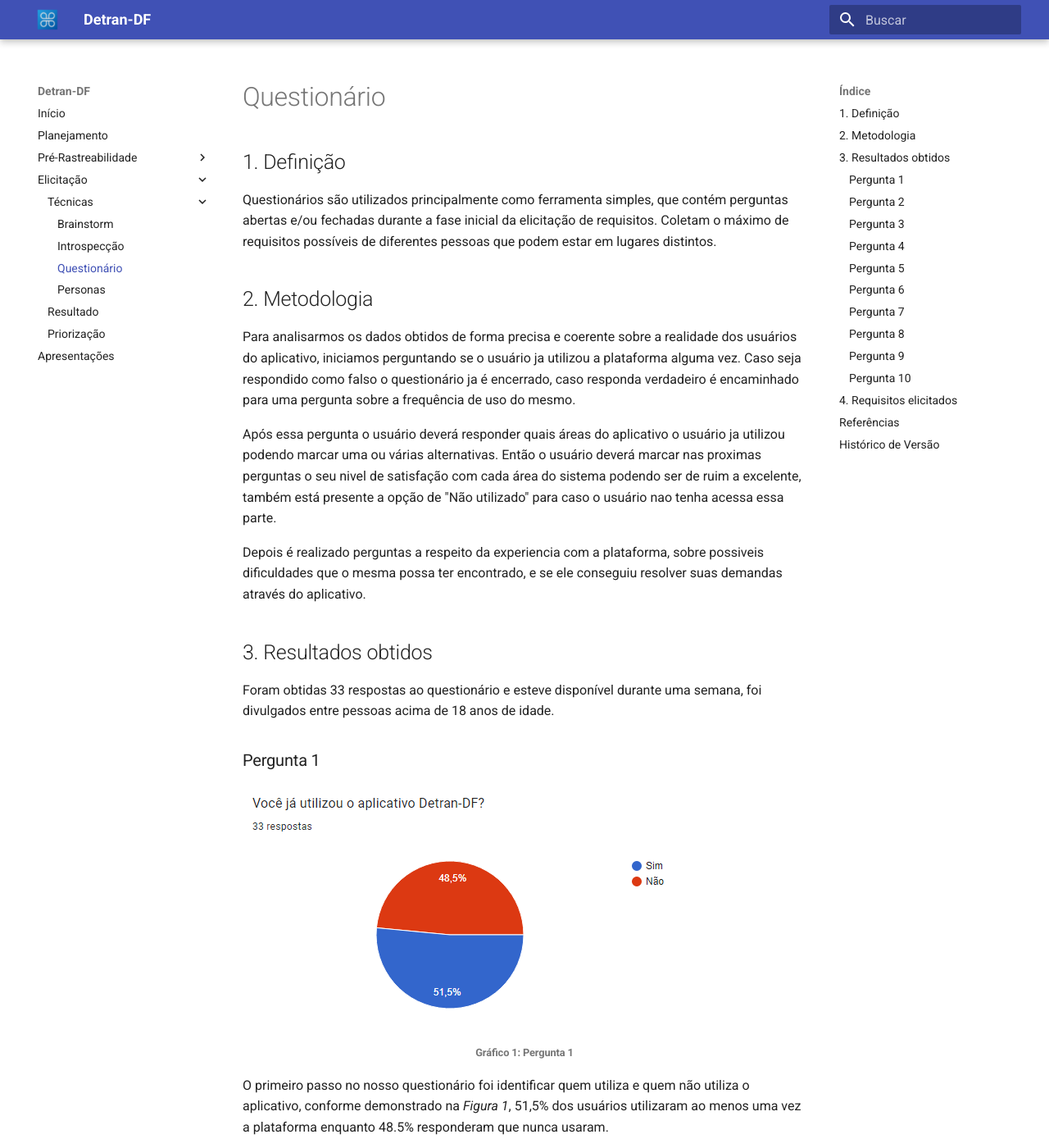
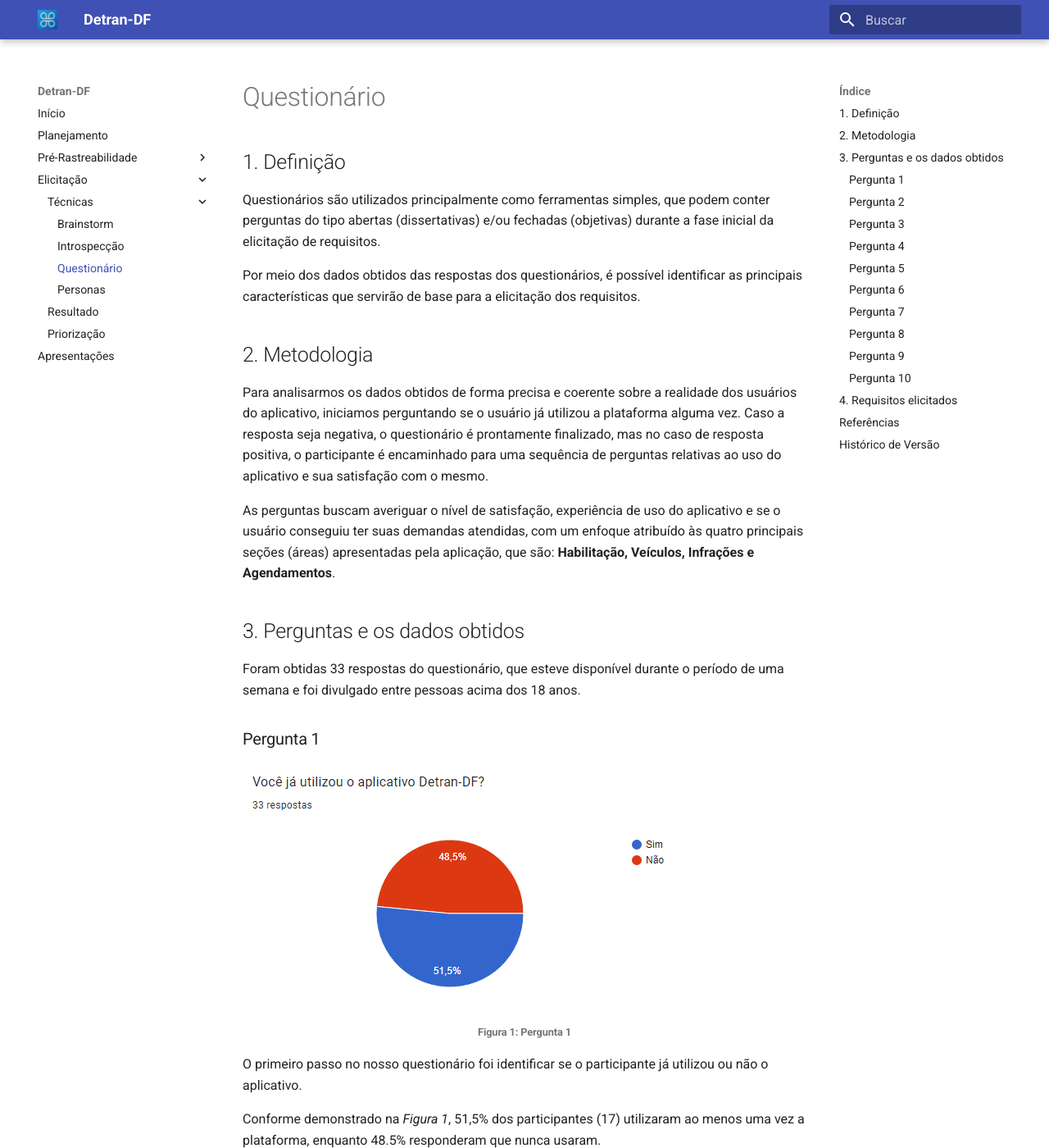
Before and after one commit to Requisitos-de-Software/2022.1-DetranDF, an MkDocs documentation site: the page built from docs/elicitação/questionario.md, in a window 1280 px wide and 1400 px high. Shown: the whole window at 82% size. Built offline with MkDocs 1.6.1 and Material for MkDocs 9.7.7, drawn with Linux system fonts in a browser that asks for light colours; some of the changed text lies outside the part shown.

Commit message:
revisão geral e correções

```diff
--- a/docs/elicitação/questionario.md
+++ b/docs/elicitação/questionario.md
@@ -2,92 +2,96 @@
 
 ## 1. Definição
 
-Questionários são utilizados principalmente como ferramenta simples, que contém perguntas abertas e/ou fechadas durante a fase inicial da elicitação de requisitos. Coletam o máximo de requisitos possíveis de diferentes pessoas que podem estar em lugares distintos.
+Questionários são utilizados principalmente como ferramentas simples, que podem conter perguntas do tipo abertas (dissertativas) e/ou fechadas (objetivas) durante a fase inicial da elicitação de requisitos.
+
+Por meio dos dados obtidos das respostas dos questionários, é possível identificar as principais características que servirão de base para a elicitação dos requisitos.
 
 ## 2. Metodologia
 
-Para analisarmos os dados obtidos de forma precisa e coerente sobre a realidade dos usuários do aplicativo, iniciamos perguntando se o usuário ja utilizou a plataforma alguma vez. Caso seja respondido como falso o questionário ja é encerrado, caso responda verdadeiro é encaminhado para uma pergunta sobre a frequência de uso do mesmo.
+Para analisarmos os dados obtidos de forma precisa e coerente sobre a realidade dos usuários do aplicativo, iniciamos perguntando se o usuário já utilizou a plataforma alguma vez. Caso a resposta seja negativa, o questionário é prontamente finalizado, mas no caso de resposta positiva, o participante é encaminhado para uma sequência de perguntas relativas ao uso do aplicativo e sua satisfação com o mesmo.
 
-Após essa pergunta o usuário deverá responder quais áreas do aplicativo o usuário ja utilizou podendo marcar uma ou várias alternativas. Então o usuário deverá marcar nas proximas perguntas o seu nivel de satisfação com cada área do sistema podendo ser de ruim a excelente, também está presente a opção de "Não utilizado" para caso o usuário nao tenha acessa essa parte.
+As perguntas buscam averiguar o nível de satisfação, experiência de uso do aplicativo e se o usuário conseguiu ter suas demandas atendidas, com um enfoque atribuído às quatro principais seções (áreas) apresentadas pela aplicação, que são: **Habilitação, Veículos, Infrações e Agendamentos**.
 
-Depois é realizado perguntas a respeito da experiencia com a plataforma, sobre possiveis dificuldades que o mesma possa ter encontrado, e se ele conseguiu resolver suas demandas através do aplicativo.
+## 3. Perguntas e os dados obtidos
 
-## 3. Resultados obtidos
-
-Foram obtidas 33 respostas ao questionário e esteve disponível durante uma semana, foi divulgados entre pessoas acima de 18 anos de idade.
+Foram obtidas 33 respostas do questionário, que esteve disponível durante o período de uma semana e foi divulgado entre pessoas acima dos 18 anos.
 
 ### Pergunta 1
 
 <img src="../../images/questionario/questao_1.png">
-<h6 align = "center">Gráfico 1: Pergunta 1</h6>
+<h6 align = "center">Figura 1: Pergunta 1</h6>
 
-O primeiro passo no nosso questionário foi identificar quem utiliza e quem não utiliza o aplicativo, conforme demonstrado na *Figura 1*, 51,5% dos usuários utilizaram ao menos uma vez a plataforma enquanto 48.5% responderam que nunca usaram.
+O primeiro passo no nosso questionário foi identificar se o participante já utilizou ou não o aplicativo.
+
+Conforme demonstrado na *Figura 1*, 51,5% dos participantes (17) utilizaram ao menos uma vez a plataforma, enquanto 48.5% responderam que nunca usaram.
 
 ### Pergunta 2
 
 <img src="../../images/questionario/questao_2.png">
-<h6 align = "center">Gráfico 2: Pergunta 2</h6>
+<h6 align = "center">Figura 2: Pergunta 2</h6>
 
-Dentre as pessoas que ja utilizaram a plataforma, 70.6% usaram o aplicativo poucas vezes, 17.6% usam com frequência e 11,8% utilizam sempre.
+Dentre as pessoas que já utilizaram a plataforma, 70.6% consideraram que usam o aplicativo poucas vezes, 17.6% que usam com frequência e 11,8% que utilizam sempre, como pode ser observado na *Figura 2*.
 
 ### Pergunta 3
 
 <img src="../../images/questionario/questao_3.png">
-<h6 align = "center">Gráfico 3: Pergunta 3</h6>
+<h6 align = "center">Figura 3: Pergunta 3</h6>
 
-Nessa pergunta é questionada quais áreas do aplicativo o usuário utilizou podendo marcar uma ou várias alternativas
+Por meio da pergunta mostrada na *Figura 3*, verifica-se quais áreas do aplicativo o usuário utilizou, podendo marcar uma ou várias alternativas.
 
 ### Pergunta 4
 
 <img src="../../images/questionario/questao_4.png">
-<h6 align = "center">Gráfico 4: Pergunta 4</h6>
+<h6 align = "center">Figura 4: Pergunta 4</h6>
 
-Na pergunta de número 4 deseja-se saber o nivel de facilidade e utilidade de seção de "Habilitação"
+Através da pergunta apresentada na *Figura 4*, deseja-se saber o nível de facilidade de uso e a utilidade da seção de "Habilitação".
 
 ### Pergunta 5
 
 <img src="../../images/questionario/questao_5.png">
-<h6 align = "center">Gráfico 5: Pergunta 5</h6>
+<h6 align = "center">Figura 5: Pergunta 5</h6>
 
-Na questão 5 é perguntado o nivel de facilidade e utilidade de seção de "Veículos"
+Na pergunta de número 5, deseja-se saber o nível de facilidade de uso e a utilidade da seção de "Veículos", como mostrado na *Figura 5* acima.
 
 ### Pergunta 6
 
 <img src="../../images/questionario/questao_6.png">
-<h6 align = "center">Gráfico 6: Pergunta 6</h6>
+<h6 align = "center">Figura 6: Pergunta 6</h6>
 
-Na pergunta 6 é questionado o nivel de facilidade e utilidade de seção de "Infrações"
+Na pergunta 6 da *Figura 6*, deseja-se saber o nível de facilidade de uso e a utilidade da seção de "Infrações".
 
 ### Pergunta 7
 
 <img src="../../images/questionario/questao_7.png">
-<h6 align = "center">Gráfico 7: Pergunta 7</h6>
+<h6 align = "center">Figura 7: Pergunta 7</h6>
 
-Aqui perguntado o nivel de facilidade e utilidade de seção de "Agendamentos"
+A sétima pergunta aborda a seção remanescente, de "Agendamentos", e segue a mesma ideia das anteriores (como observado na *Figura 7*) e questiona à respeito do nível de facilidade de uso e a utilidade da seção.
 
 ### Pergunta 8
 
 <img src="../../images/questionario/questao_8.png">
-<h6 align = "center">Gráfico 8: Pergunta 8</h6>
+<h6 align = "center">Figura 8: Pergunta 8</h6>
 
-Agora é realizada perguntas sobre a satisfação do usuário com o aplicativo, nessa pergunta é possivel identificar que 82.4% dos usuários ja tiveram alguma dificuldade com a plataforma
+Da oitava pergunta em diante, os quesitonamentos são voltados para a satisfação do usuário com o aplicativo. A *Figura 8* apresenta o resultado em que é possível identificar que 82.4% dos usuários afirmaram já ter tido alguma dificuldade com a plataforma.
 
 ### Pergunta 9
 
 <img src="../../images/questionario/questao_9.png">
-<h6 align = "center">Gráfico 9: Pergunta 9</h6>
+<h6 align = "center">Figura 9: Pergunta 9</h6>
 
-Nessa pergunta é possível identificar que 76,4% dos usuários nao conseguem resolver totalmente suas demandas
+Nessa pergunta é possível identificar que 76,4% dos usuários não conseguem resolver totalmente suas demandas, com os dados mostrados na *Figura 9*.
 
 ### Pergunta 10
 
 <img src="../../images/questionario/questao_10.png">
-<h6 align = "center">Gráfico 10: Pergunta 10</h6>
+<h6 align = "center">Figura 10: Pergunta 10</h6>
 
-Apesar de não conseguirem na maioria nao resolver sempre suas necessidades, grande parte dos usuários ainda tiveram uma experiência regular ou superior em relação ao aplicativo
+Por fim, o ciclo de perguntas se encerra com um questionamento final sobre como o usuário avalia a sua prórpia experiência com o aplicativo, podendo classificá-la entre quatro categorias diferentes, como visto na *Figura 10*.
+
+Apesar de os dados da Pergunta 9 indicarem que a maioria dos usuários não conseguiu ter todas as suas demandas atendidas utilizando o aplicativo, a Pergunta 10 acabou revelando que a grande maioria dos participantes avaliou sua experiência geral como regular ou superior.
 
 ## 4. Requisitos elicitados
-Segue tabela com os requisitos levantados a partir dos questionamentos:
+Com o fim do processo de análise das respostas dos questionários, na Tabela 1 abaixo é possível verificar quais foram os requisitos levantados.
 
 | Número |                 Requisito                 |
 |:------:|:-----------------------------------------:|
```
Also changed, not shown: other parts of docs/elicitação/questionario.md (+1 -0 lines), docs/elicitação/introspeccao.md (+2 -2 lines).
